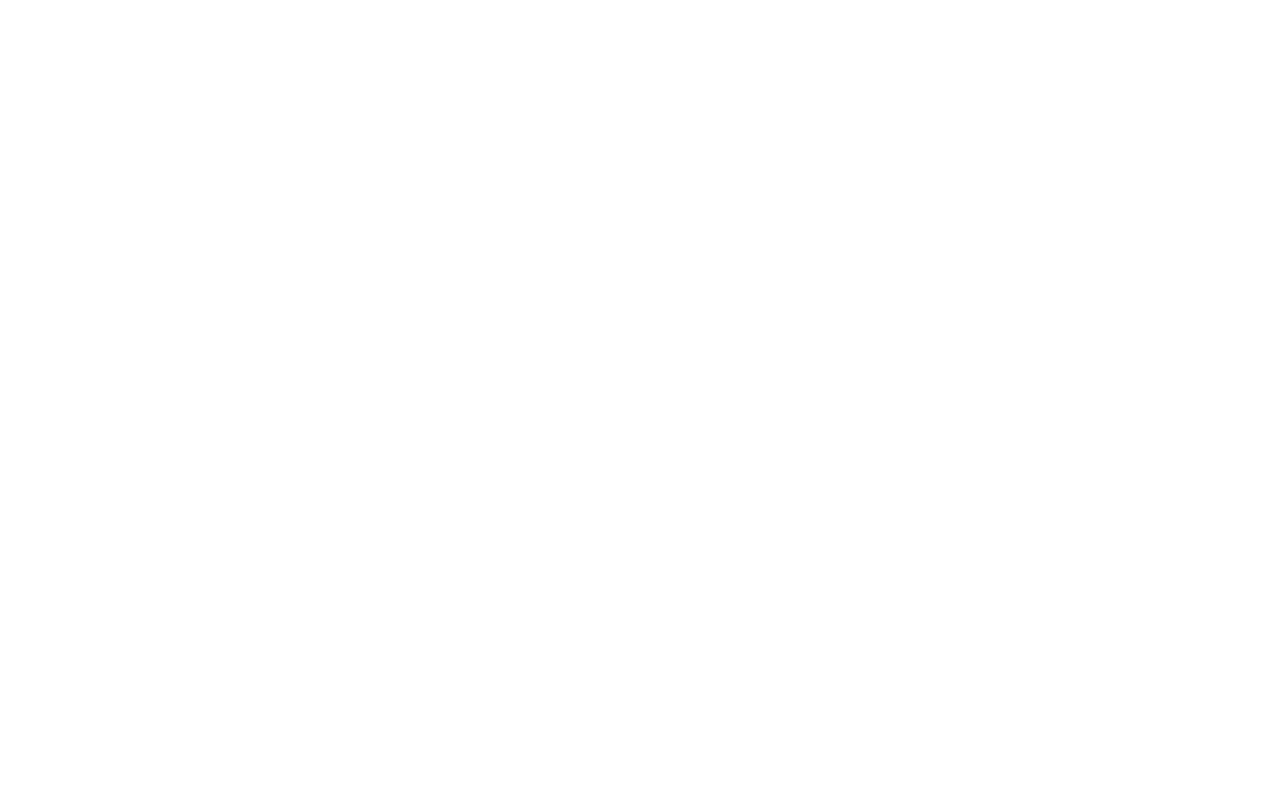
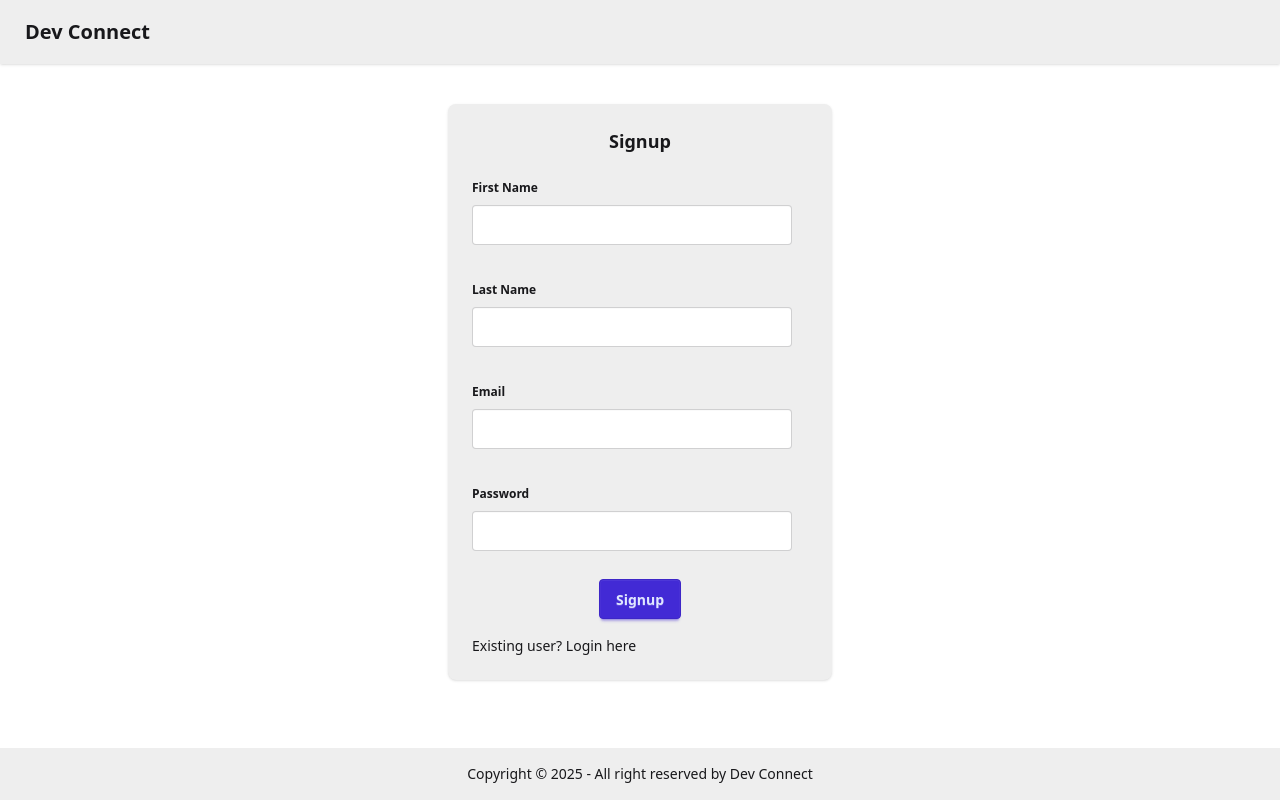
Before and after one commit to dahiyakapil/DevConnect-Web, a React app: page /singup in a window 1280 px wide. Before the commit this address had no page. Built offline with nearby package versions, Linux system fonts and the light colour scheme; no server answers; the HTML template or start-up script is replaced by a standard one.

Commit message:
SIgnup Done

```diff
--- a/src/App.jsx
+++ b/src/App.jsx
@@ -9,6 +9,8 @@
 import Feed from './components/Feed'
 import Connection from './components/Connection'
 import Requests from './components/Requests'
+import Signup from './components/Signup'
+
 
 function App() {
 
@@ -21,6 +23,7 @@
             <Route path="/" element={<Body />}>
               <Route path="/" element={<Feed />} />
               <Route path="/login" element={<Login />} />
+              <Route path="/singup" element={<Signup />} />
               <Route path="/profile" element={<Profile />} />
               <Route path="/connections" element={<Connection />} />
               <Route path="/requests" element={<Requests />} />
--- a/src/components/Login.jsx
+++ b/src/components/Login.jsx
@@ -2,13 +2,14 @@
 import axios from "axios"
 import { useDispatch } from 'react-redux';
 import { addUser } from '../utils/userSlice';
-import { useNavigate } from 'react-router-dom';
+import { Link, useNavigate } from 'react-router-dom';
 import { BASE_URL } from '../utils/constants';
+
 
 const Login = () => {
 
-  const [email, setEmail] = useState("elon@gmail.com");
-  const [password, setPassword] = useState("Elon@123");
+  const [email, setEmail] = useState("");
+  const [password, setPassword] = useState("");
   const [error, setError] = useState("")
   const dispatch = useDispatch();
   const navigate = useNavigate()
@@ -47,6 +48,7 @@
           <div className="card-actions justify-center my-2">
             <button onClick={handleLogin} className="btn btn-primary">Login</button>
           </div>
+         <Link to="/singup"><p className='pointer'>New User? Sign up here</p></Link>
         </div>
       </div>
     </div>
--- /dev/null
+++ b/src/components/Signup.jsx
@@ -0,0 +1,71 @@
+import React, { useState } from 'react'
+import { useDispatch } from 'react-redux';
+import { Link, useNavigate } from 'react-router-dom';
+import { addUser } from '../utils/userSlice'; // ✅ import user slice
+import axios from 'axios';
+import { BASE_URL } from '../utils/constants';
+
+const Signup = () => {
+    const [email, setEmail] = useState("");
+    const [password, setPassword] = useState("");
+    const [firstName, setFirstName] = useState("");
+    const [lastName, setLastName] = useState("");
+    const [error, setError] = useState("");
+    const dispatch = useDispatch();
+    const navigate = useNavigate();
+
+    const handleSignup = async () => {
+        try {
+            const res = await axios.post(
+                BASE_URL + "/auth/signup",
+                { email, password, firstName, lastName },
+                { withCredentials: true }
+            );
+
+            dispatch(addUser(res.data.data)); // ✅ Save user to Redux
+            navigate("/profile");             // ✅
+        } catch (error) {
+            setError(error?.response?.data?.error || "Something went wrong");
+            console.log(error);
+        }
+    };
+
+    return (
+        <div className='flex justify-center my-10'>
+            <div className="card bg-base-300 w-96 shadow-sm">
+                <div className="card-body">
+                    <h2 className="card-title flex justify-center">Signup</h2>
+
+                    <fieldset className="fieldset my-2">
+                        <legend className="fieldset-legend">First Name</legend>
+                        <input type="text" className="input" value={firstName} onChange={(e) => setFirstName(e.target.value)} />
+                    </fieldset>
+
+                    <fieldset className="fieldset my-2">
+                        <legend className="fieldset-legend">Last Name</legend>
+                        <input type="text" className="input" value={lastName} onChange={(e) => setLastName(e.target.value)} />
+                    </fieldset>
+
+                    <fieldset className="fieldset my-2">
+                        <legend className="fieldset-legend">Email</legend>
+                        <input type="email" className="input" value={email} onChange={(e) => setEmail(e.target.value)} />
+                    </fieldset>
+
+                    <fieldset className="fieldset my-2">
+                        <legend className="fieldset-legend">Password</legend>
+                        <input type="password" className="input" value={password} onChange={(e) => setPassword(e.target.value)} />
+                    </fieldset>
+
+                    {error && <p className='text-red-700'>{error}</p>}
+
+                    <div className="card-actions justify-center my-2">
+                        <button onClick={handleSignup} className="btn btn-primary">Signup</button>
+                    </div>
+                    <Link to="/login"><p className='pointer'>Existing user? Login here</p></Link>
+                </div>
+            </div>
+        </div>
+    );
+};
+
+export default Signup;
```
